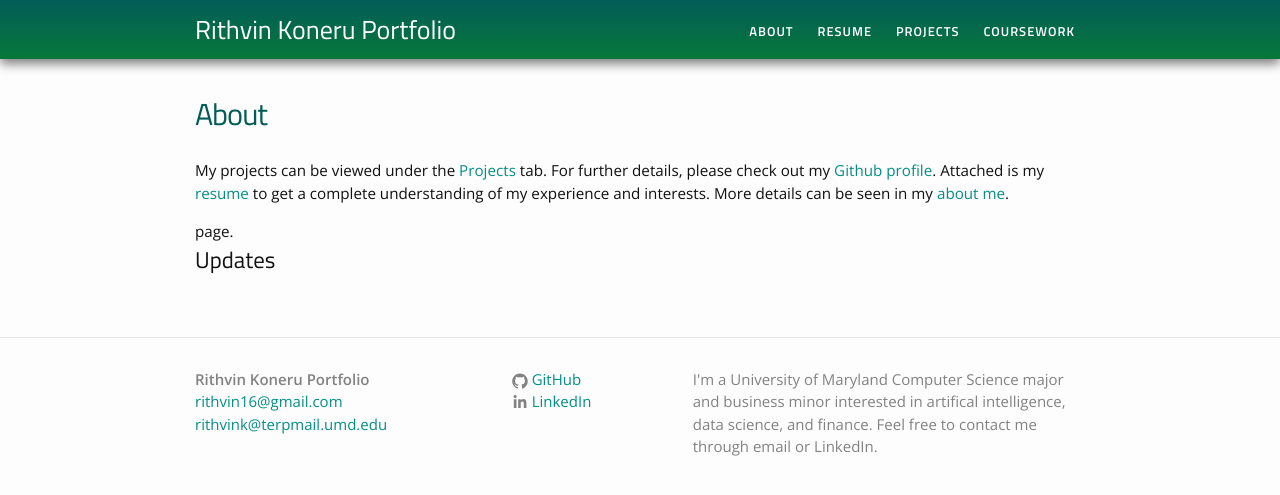
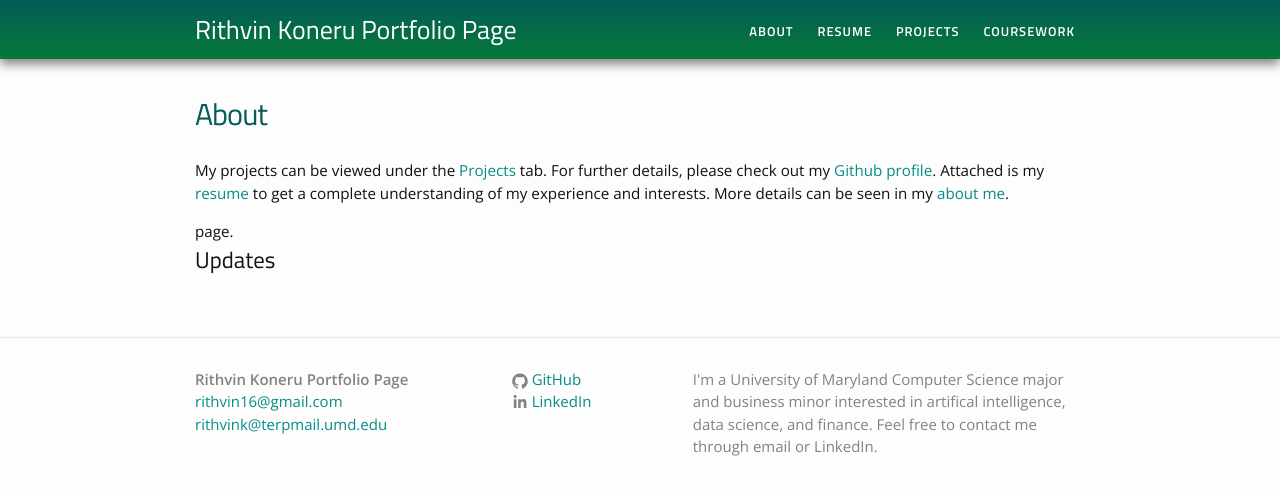
Before and after one commit to RithvinK/RithvinK.github.io, a Jekyll site: the page built from about.html, in a window 1280 px wide. Shown: the top 495 px of the page. Built offline with Jekyll 4.4.1, drawn with Linux system fonts in a browser that asks for light colours.

Commit message:
Update _config.yml

```diff
--- a/_config.yml
+++ b/_config.yml
@@ -1,6 +1,6 @@
 
 # Site settings
-title: Rithvin Koneru Portfolio
+title: Rithvin Koneru Portfolio Page
 general_email: rithvin16@gmail.com
 academic_email: rithvink@terpmail.umd.edu
 
```
